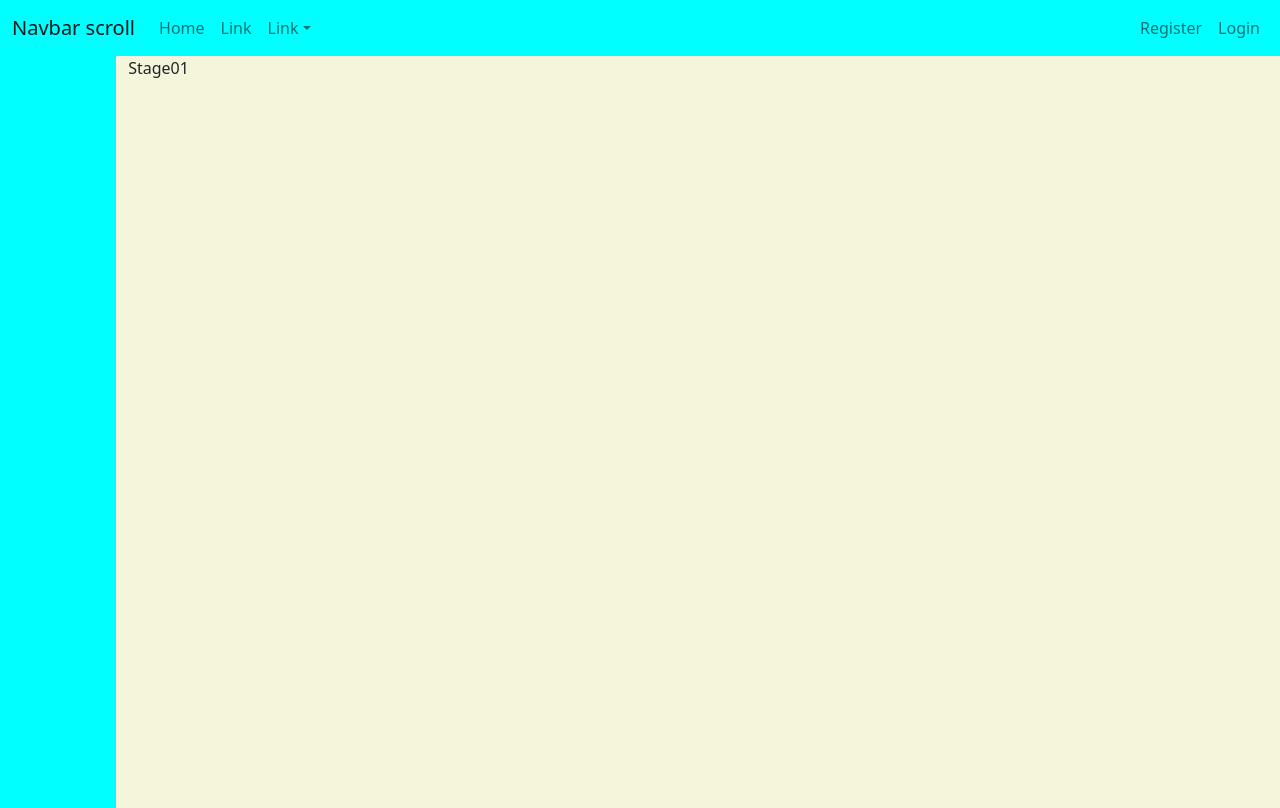
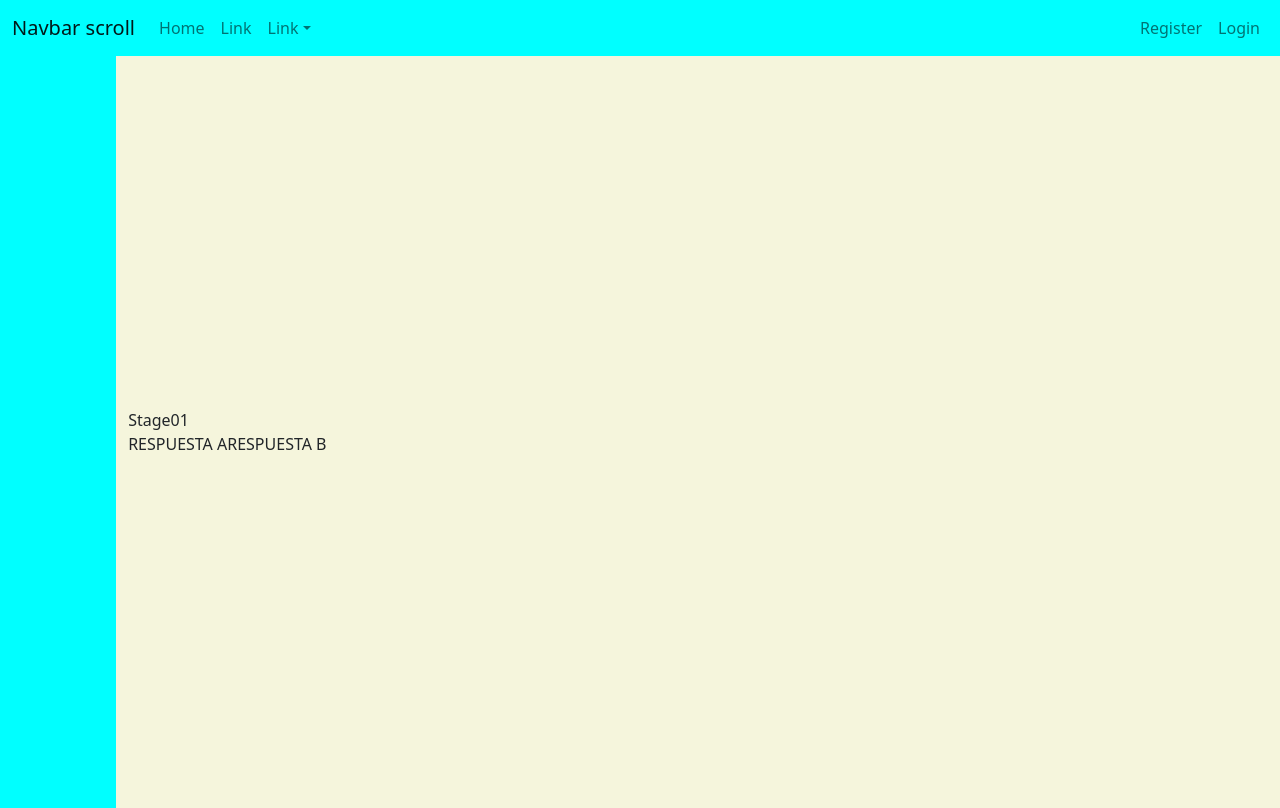
Before and after one commit to Sierpe515/fmp-fsd-geekshubs-val-fp-react, a React (Vite) app: page /stage01 in a window 1280 px wide. Built offline with nearby package versions, Linux system fonts and the light colour scheme.

Commit message:
feat: stage01 updateGameStage

```diff
--- a/src/layout/SelectGame/SelectGame.jsx
+++ b/src/layout/SelectGame/SelectGame.jsx
@@ -84,7 +84,6 @@ export const SelectGame = () => {
                 )
                 .catch((error) => console.log(error))
               setTimeout(() => {
-                // Añadir Page Stage 1
                 navigate("/opening");
               }, 500);
             }
--- a/src/layout/Stages/Stage01/Stage01.jsx
+++ b/src/layout/Stages/Stage01/Stage01.jsx
@@ -1,8 +1,78 @@
-import React from 'react'
+import React, { useState } from 'react'
 import { Container } from 'react-bootstrap'
+import { useDispatch, useSelector } from 'react-redux'
+import { addGame, gameDetailData } from '../../gameSlice'
+import { userData } from '../../userSlice'
+import { bringLoadGamesById, createSavedGame, updateGameStage } from '../../../services/apiCalls'
+import { useNavigate } from 'react-router-dom'
 
 export const Stage01 = () => {
+
+  const gameRedux = useSelector(gameDetailData);
+  const dataCredentialsRdx = useSelector(userData);
+  const navigate = useNavigate();
+  const dispatch = useDispatch();
+
+  let token = dataCredentialsRdx.credentials.token
+
+  const [answer, setAnswer] = useState("");
+
+  const chooseAnswer = (resp) => {
+    console.log(gameRedux);
+    console.log(resp);
+    setAnswer(resp);
+  }
+
+  const saveAnswer = () => {
+    const array = gameRedux.choosenGame.games_stages
+    console.log(gameRedux.choosenGame.games_stages[array.length - 1].id);
+    let dataAnswer = {
+      id : gameRedux.choosenGame.games_stages[array.length - 1].id,
+      answer_id : answer
+    }
+    console.log(answer);
+
+    updateGameStage(dataAnswer, token)
+      .then(
+        result => {
+          // SOLO HACE CASO DANDOLE DOS VECES
+          console.log(result);
+
+          // let dataSavedGame = {
+          //   game_id : result.data.data.game_id,
+          //   stage_id : 2
+          // }
+
+          // createSavedGame(dataSavedGame, token)
+          //   .then(
+          //     result => {
+          //       console.log(result)
+          //       let params = result.data.data.game_id
+          //       bringLoadGamesById(params, token)
+          //       .then(
+          //         result => {
+          //           console.log(result.data.data[0])
+          //           const selectGame = result.data.data[0]
+          //           dispatch(addGame({choosenGame: selectGame}))
+          //           console.log(selectGame);
+          //         })
+          //     }
+          //   )
+          //   .catch((error) => console.log(error))
+          // setTimeout(() => {
+          //   navigate("/stage02");
+          // }, 500);
+        }
+      )
+      .catch((error) => console.log(error))
+  }
+
   return (
-    <Container fluid className="homeContainerMin d-flex flex-column justify-content-between">Stage01</Container>
+    <Container fluid className="homeContainerMin d-flex flex-column justify-content-center">Stage01
+    <div className='d-flex'>
+    <div onClick={()=> {chooseAnswer("1"), saveAnswer()}}>RESPUESTA A</div>
+    <div onClick={()=> {chooseAnswer("2"), saveAnswer()}}>RESPUESTA B</div>
+    </div>
+    </Container>
   )
 }
--- a/src/services/apiCalls.js
+++ b/src/services/apiCalls.js
@@ -82,3 +82,14 @@ export const createSavedGame = async (dataSavedGame, token) => {
 
     return await axios.post(`${root}/games/save`, dataSavedGame, config);
 }
+
+export const updateGameStage = async (dataAnswer, token) => {
+
+  let config = {
+    headers: {
+      'Authorization': 'Bearer '+ token,
+    }
+  };
+
+    return await axios.put(`${root}/games/update`, dataAnswer, config);
+}
```
